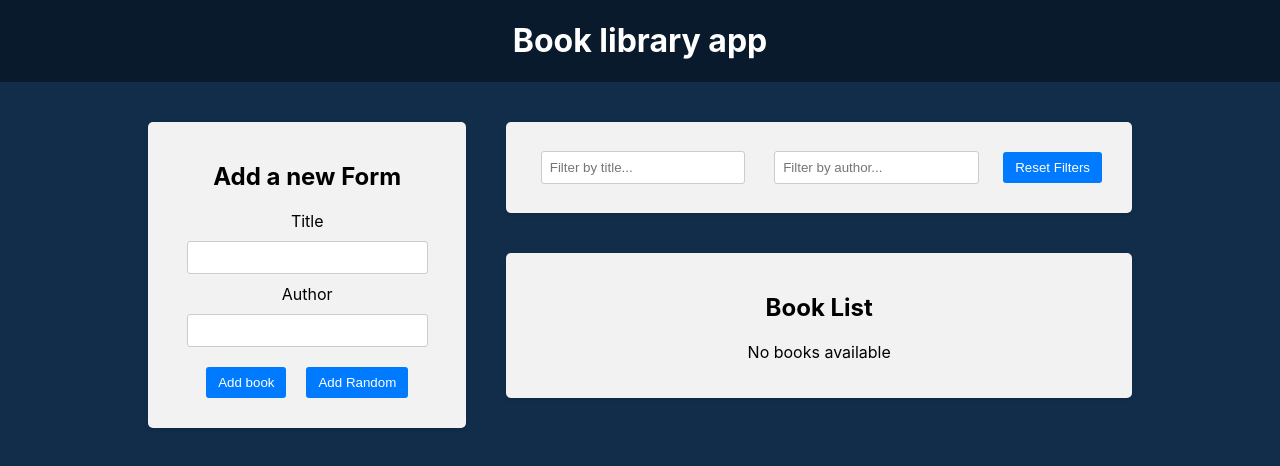
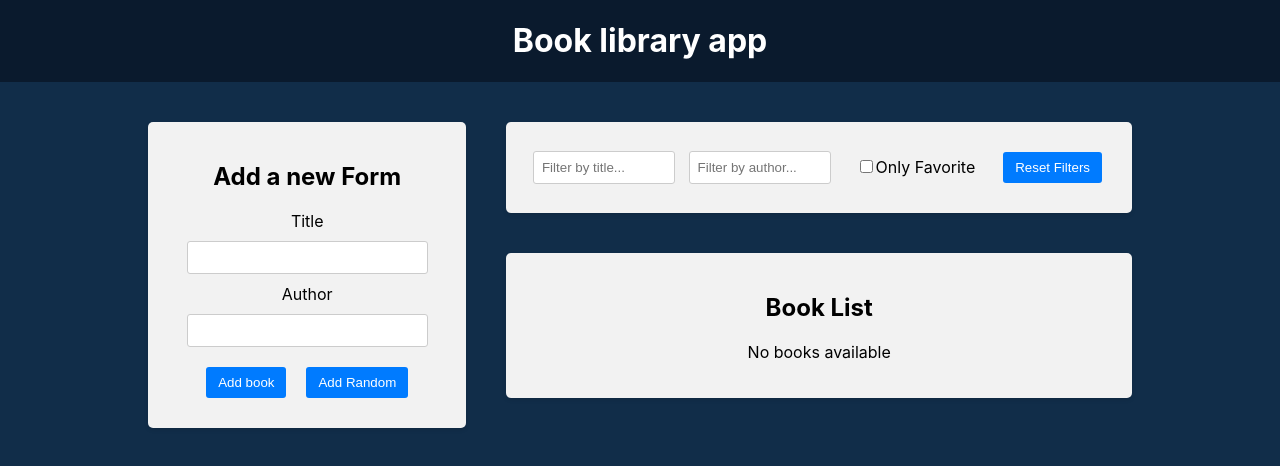
Before and after one commit to daniilkiselev97/my-redux-react, a React (Create React App) app in the folder frontend/: page / in a window 1280 px wide. Shown: the top 466 px of the page. Built offline with nearby package versions, Linux system fonts and the light colour scheme.

Commit message:
Favorite Checkbox filter

```diff
--- a/frontend/src/components/BookList/BookList.js
+++ b/frontend/src/components/BookList/BookList.js
@@ -2,11 +2,16 @@ import { useSelector, useDispatch } from 'react-redux';
 import { deleteBook, toggleFavorite } from '../../redux/books/actionCreators';
 import { BsBookmarkStarFill, BsBookmarkStar } from 'react-icons/bs';
 import './BookList.css';
-import { selectTitleFilter ,selectAuthorFilter} from '../../redux/slices/filterSlice';
+import {
+    selectTitleFilter,
+    selectAuthorFilter,
+    selectOnlyFavoriteFilter,
+} from '../../redux/slices/filterSlice';
 const BookList = () => {
     const books = useSelector((state) => state.books);
     const titleFilter = useSelector(selectTitleFilter);
     const authorFilter = useSelector(selectAuthorFilter);
+    const isCheckedFavoriteBooks = useSelector(selectOnlyFavoriteFilter);
     const dispatch = useDispatch();
     const handleDeleteBook = (id) => {
         dispatch(deleteBook(id));
@@ -17,10 +22,14 @@ const BookList = () => {
     let filteredBooks = books.filter((book) => {
         return book.title.toLowerCase().includes(titleFilter.toLowerCase());
     });
-    filteredBooks = filteredBooks.filter((book)=>{
+    filteredBooks = filteredBooks.filter((book) => {
         return book.author.toLowerCase().includes(authorFilter.toLowerCase());
-
-    })
+    });
+    if (isCheckedFavoriteBooks) {
+        filteredBooks = filteredBooks.filter((book) => {
+            return book.isFavorite;
+        });
+    }
 
     return (
         <div className="app-block book-list">
--- a/frontend/src/components/Filter/Filter.js
+++ b/frontend/src/components/Filter/Filter.js
@@ -6,11 +6,14 @@ import {
     setTitleFilter,
     setAuthorFilter,
     selectAuthorFilter,
+    setOnlyFavoriteFilter,
+    selectOnlyFavoriteFilter,
 } from '../../redux/slices/filterSlice';
 const Filter = () => {
     const dispatch = useDispatch();
     const titleFilter = useSelector(selectTitleFilter);
     const authorFilter = useSelector(selectAuthorFilter);
+    const onlyFavoriteFilter = useSelector(selectOnlyFavoriteFilter);
     const handleTitleFilterChange = (e) => {
         dispatch(setTitleFilter(e.target.value));
     };
@@ -19,6 +22,9 @@ const Filter = () => {
     };
     const handleResetFilters = () => {
         dispatch(resetFilters());
+    };
+    const handleOnlyFavoriteFilterChange = () => {
+        dispatch(setOnlyFavoriteFilter());
     };
     return (
         <div className="app-block filter">
@@ -39,6 +45,16 @@ const Filter = () => {
                         placeholder="Filter by author..."
                     ></input>
                 </div>
+                <div className="filter-group">
+                    <label>
+                        <input
+                            type="checkbox"
+                            checked={onlyFavoriteFilter}
+                            onChange={handleOnlyFavoriteFilterChange}
+                        />
+                        Only Favorite
+                    </label>
+                </div>
                 <button type="button" onClick={handleResetFilters}>
                     Reset Filters
                 </button>
--- a/frontend/src/redux/slices/filterSlice.js
+++ b/frontend/src/redux/slices/filterSlice.js
@@ -2,6 +2,7 @@ import { createSlice } from '@reduxjs/toolkit';
 const initialState = {
     title: '',
     author: '',
+    onlyFavorite: false,
 };
 const filterSlice = createSlice({
     name: 'filter',
@@ -19,13 +20,17 @@ const filterSlice = createSlice({
         setAuthorFilter: (state, action) => {
             state.author = action.payload;
         },
-        resetFilters: (state) => {
+        setOnlyFavoriteFilter: (state) => {
+            state.onlyFavorite = !state.onlyFavorite;
+        },
+        resetFilters: () => {
             return initialState;
         },
     },
 });
-export const { setTitleFilter, resetFilters, setAuthorFilter } =
+export const { setTitleFilter, resetFilters, setAuthorFilter, setOnlyFavoriteFilter } =
     filterSlice.actions;
 export const selectTitleFilter = (state) => state.filter.title;
 export const selectAuthorFilter = (state) => state.filter.author;
+export const selectOnlyFavoriteFilter = (state) => state.filter.onlyFavorite;
 export default filterSlice.reducer;
```
